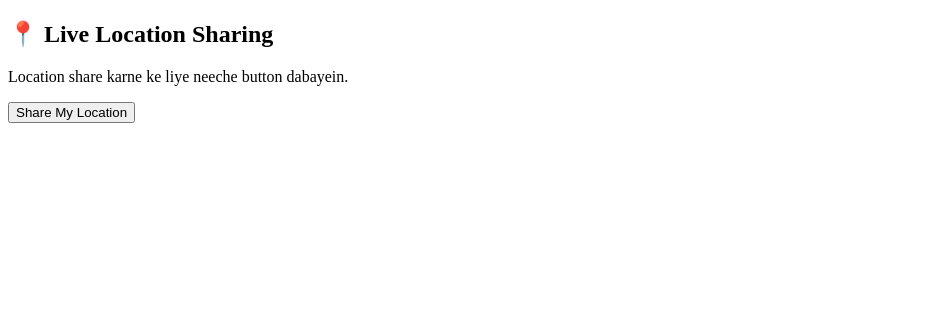
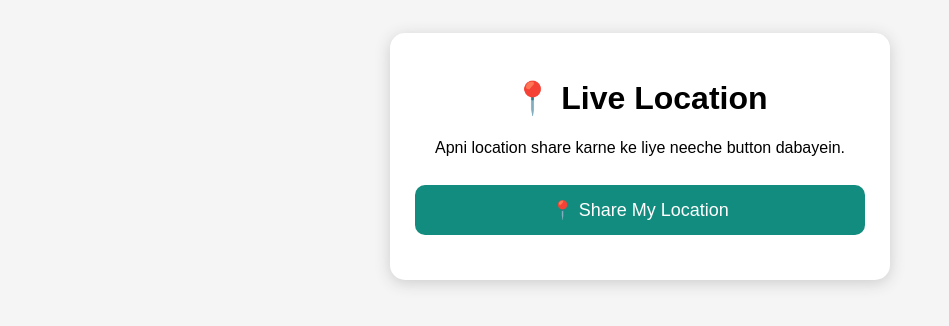
Before and after one commit to parvezaliinamdar9-cpu/live--location, a plain HTML site: page index.html in a window 1280 px wide. Shown: the whole page, without its empty margins (0-949 px from the left). Drawn offline with Linux system fonts and the light colour scheme.

Commit message:
Update HTML for live location sharing feature

```diff
--- a/index.html
+++ b/index.html
@@ -1,50 +1,124 @@
 <!DOCTYPE html>
-<html>
+<html lang="hi">
 <head>
 <meta charset="UTF-8">
 <meta name="viewport" content="width=device-width, initial-scale=1.0">
-  <title>Live Location</title>
+<title>Live Location Sharing</title>
+
+<style>
+body{
+  font-family:Arial,sans-serif;
+  text-align:center;
+  padding:25px;
+  background:#f5f5f5;
+}
+.box{
+  max-width:450px;
+  margin:auto;
+  background:white;
+  padding:25px;
+  border-radius:15px;
+  box-shadow:0 3px 15px #ccc;
+}
+button{
+  width:100%;
+  padding:14px;
+  margin-top:12px;
+  border:0;
+  border-radius:10px;
+  font-size:18px;
+  background:#128c7e;
+  color:white;
+}
+#result{
+  margin-top:20px;
+  word-break:break-word;
+}
+a{
+  display:block;
+  margin-top:15px;
+  font-size:17px;
+}
+</style>
 </head>
+
 <body>
-  <h2>📍 Live Location Sharing</h2>
 
-  <p>Location share karne ke liye neeche button dabayein.</p>
+<div class="box">
+<h1>📍 Live Location</h1>
 
-  <button onclick="getLocation()">Share My Location</button>
+<p>Apni location share karne ke liye neeche button dabayein.</p>
 
-  <p id="status"></p>
+<button onclick="getLocation()">
+📍 Share My Location
+</button>
+
+<div id="result"></div>
+</div>
 
 <script>
-    function getLocation() {
-      const status = document.getElementById("status");
+function getLocation(){
 
-      if (!navigator.geolocation) {
-        status.innerText = "Location is not supported.";
+  const result=document.getElementById("result");
+
+  if(!navigator.geolocation){
+    result.innerHTML="❌ Phone location support nahi karta.";
     return;
   }
 
-      status.innerText = "Location permission maangi ja rahi hai...";
+  result.innerHTML="⏳ Location permission maangi ja rahi hai...";
 
   navigator.geolocation.getCurrentPosition(
-        function(position) {
-          const lat = position.coords.latitude;
-          const lon = position.coords.longitude;
+    function(position){
 
-          const mapLink =
-            "https://www.google.com/maps?q=" + lat + "," + lon;
+      const lat=position.coords.latitude;
+      const lon=position.coords.longitude;
 
-          status.innerHTML =
-            "Location mil gayi ✅<br><br>" +
-            "<a href='" + mapLink + "' target='_blank'>" +
-            "Open Location on Google Maps" +
-            "</a>";
+      const mapUrl=
+        "https://www.google.com/maps?q="+lat+","+lon;
+
+      result.innerHTML=`
+        <h3>✅ Location mil gayi</h3>
+
+        <a href="${mapUrl}" target="_blank">
+          🗺️ Open Location on Google Maps
+        </a>
+
+        <button onclick="shareLocation('${mapUrl}')">
+          📲 WhatsApp par Share Karein
+        </button>
+      `;
     },
-        function() {
-          status.innerText =
-            "Location permission allow nahi hui.";
+
+    function(error){
+
+      if(error.code===1){
+        result.innerHTML=
+        "❌ Location permission allow nahi ki gayi.";
+      }else{
+        result.innerHTML=
+        "❌ Location nahi mil saki. GPS on karke dobara try karein.";
+      }
+    },
+
+    {
+      enableHighAccuracy:true,
+      timeout:15000,
+      maximumAge:0
     }
   );
 }
+
+function shareLocation(url){
+
+  const message="📍 Meri current location: "+url;
+
+  const whatsapp=
+    "https://wa.me/?text="+encodeURIComponent(message);
+
+  window.open(whatsapp,"_blank");
+}
 </script>
+
 </body>
 </html>
```
Lines whose indentation alone changed are shown as unchanged.
